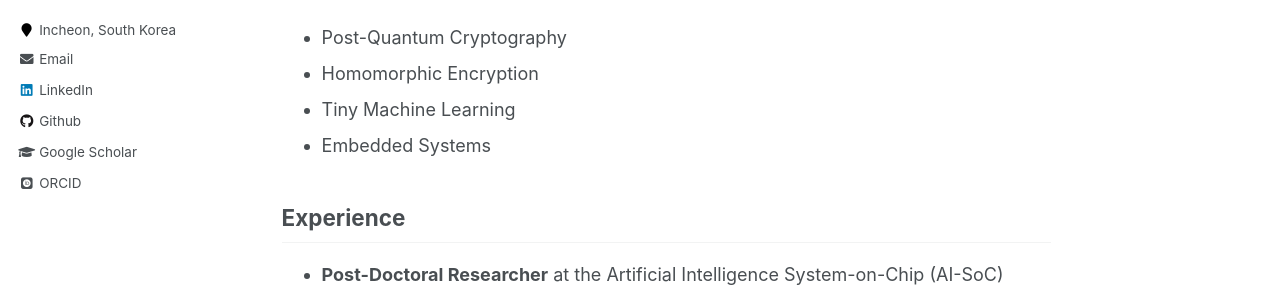
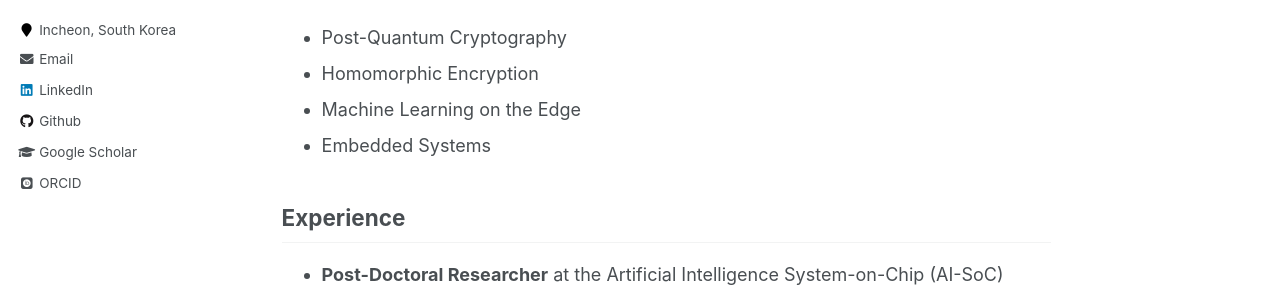
Before and after one commit to phapdn/phapdn.github.io, a Jekyll site: the page built from _pages/about.md, in a window 1280 px wide and 900 px high. Shown: the part 390-681 px from the top of the window. Built offline with Jekyll 4.4.1, drawn with Linux system fonts in a browser that asks for light colours; some web fonts are replaced.

Commit message:
Update about.md

```diff
--- a/_pages/about.md
+++ b/_pages/about.md
@@ -20,7 +20,7 @@ My primary research interests include algorithms and architectures for:
 
 * Post-Quantum Cryptography
 * Homomorphic Encryption
-* Tiny Machine Learning
+* Machine Learning on the Edge
 * Embedded Systems
 
 ## Experience
```
